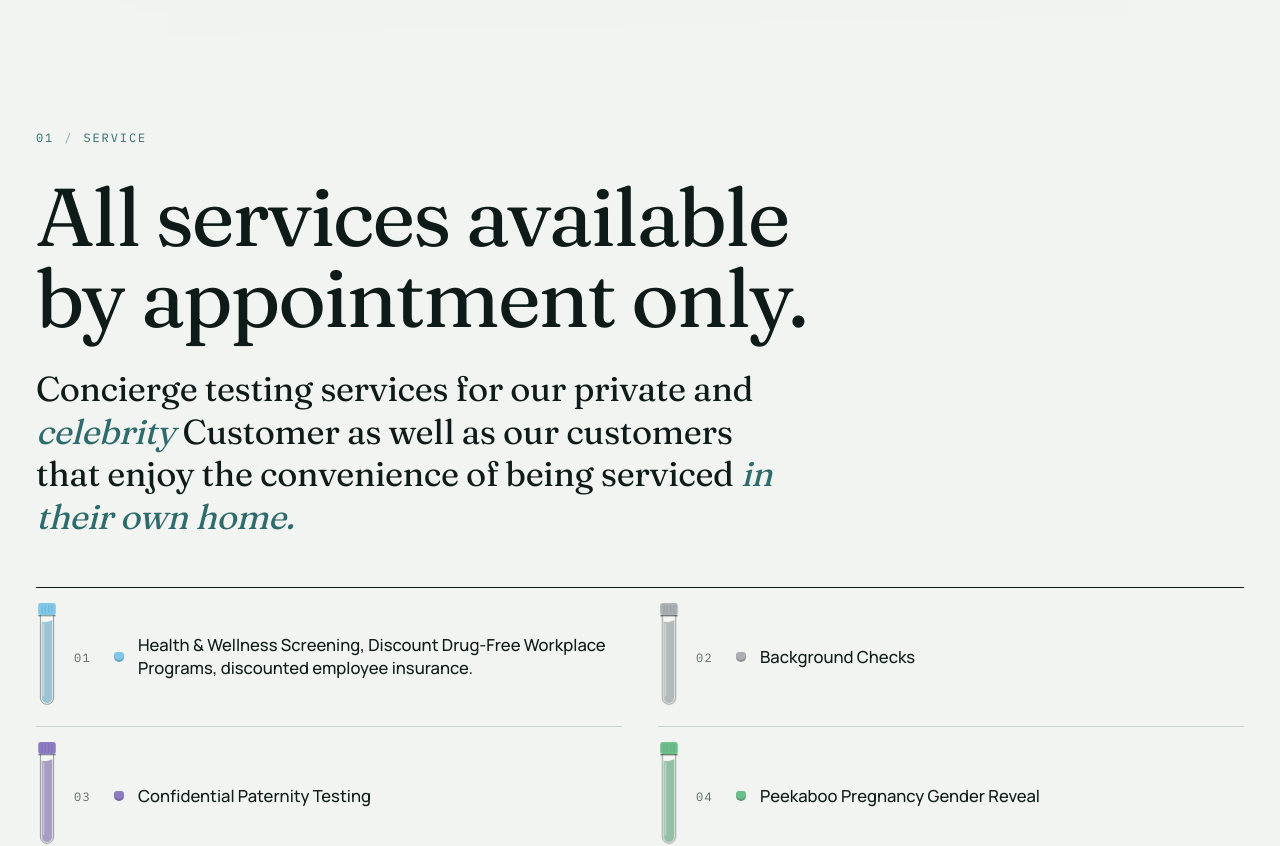
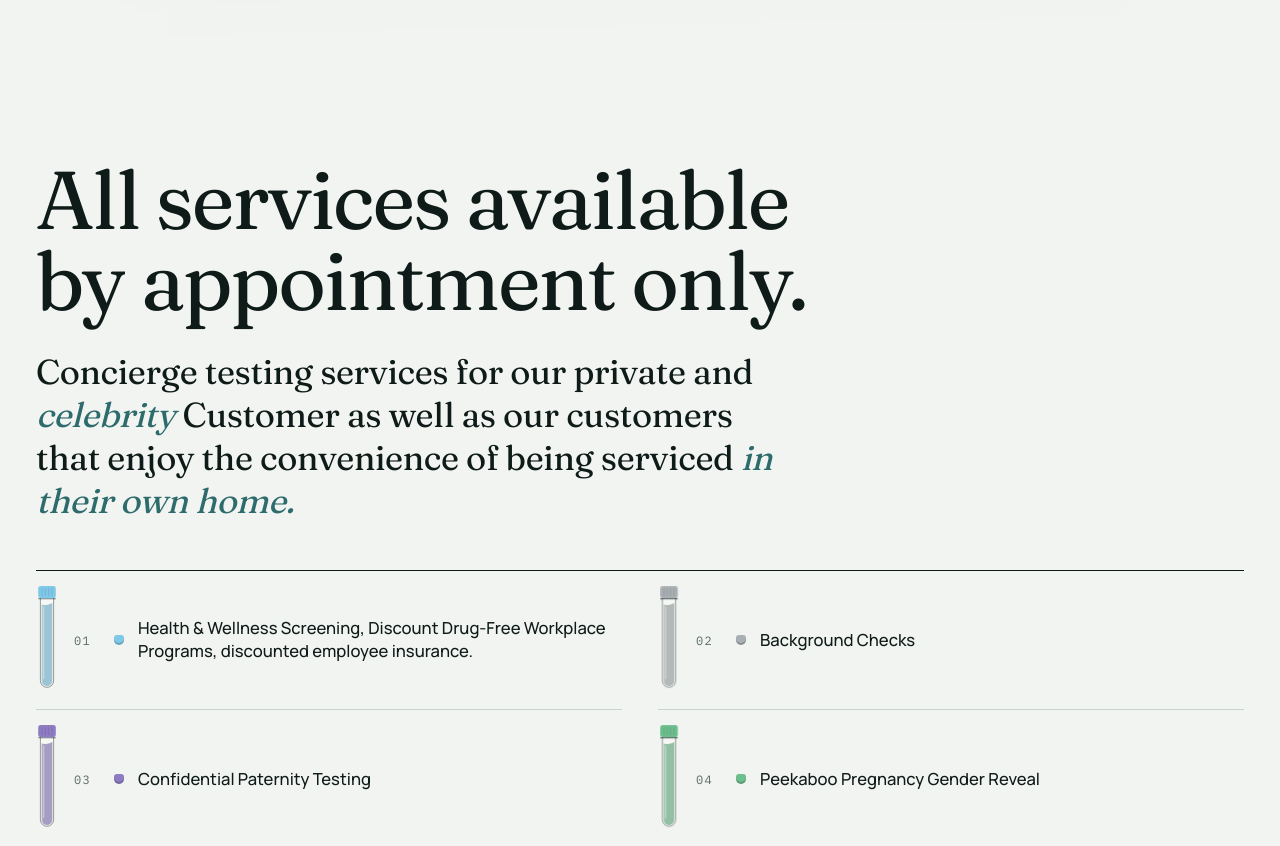
Before and after one commit to bytesplatform-org/mobile-lab-draws, a Next.js app: page / in a window 1280 px wide. Shown: the part 1660-2506 px from the top of the page. Built offline with nearby package versions, Linux system fonts and the light colour scheme.

Commit message:
Removed Useless numbering elements

```diff
--- a/app/styles/base.css
+++ b/app/styles/base.css
@@ -73,23 +73,6 @@ section { position: relative; }
 .night { background: var(--night); color: var(--line); }
 .sheet.arc { background: none; }
 
-/* A section's index label: 01 / SERVICE */
-.sheet-label {
-  display: flex;
-  align-items: center;
-  gap: 10px;
-  margin: 0 0 22px;
-  font-family: var(--f-mono);
-  font-size: var(--s-1);
-  font-weight: 400;
-  letter-spacing: 0.16em;
-  text-transform: uppercase;
-  line-height: 1.4;
-  color: var(--teal-ink);
-}
-.night .sheet-label, .on-night .sheet-label { color: var(--teal); }
-.sheet-label .sl-i { color: currentColor; }
-.sheet-label .sl-rule { opacity: 0.6; }
 
 /* Display headings */
 .h-xl { font-size: clamp(2.6rem, 6vw, 5.6rem); font-weight: 400; line-height: 0.98; letter-spacing: -0.02em; font-variation-settings: "SOFT" 40; }
--- a/app/styles/sections.css
+++ b/app/styles/sections.css
@@ -183,6 +183,7 @@ html.motion .rmap.is-live .rmap-ripple { animation: ripple 4.8s cubic-bezier(0.2
 
 /* ---------- CONTACT ---------- */
 .contact { display: grid; grid-template-columns: minmax(0, 1fr) minmax(0, 1.05fr); gap: 64px; align-items: start; }
+.ct-sub { margin-top: 12px; font-family: var(--f-display); font-style: italic; font-size: clamp(1.4rem, 2.2vw, 2rem); line-height: 1.1; color: var(--teal-ink); font-variation-settings: "SOFT" 100; }
 .ct-body { margin-top: 20px; max-width: 46ch; font-size: var(--s-4); color: var(--ink-dim); }
 .lines { margin-top: 32px; border-top: 1.5px solid var(--ink); }
 .cline { display: flex; align-items: center; justify-content: space-between; gap: 12px; padding: 14px 0; border-bottom: 1px solid var(--rule); }
--- a/app/styles/stories.css
+++ b/app/styles/stories.css
@@ -19,7 +19,6 @@
    a two-column list of tubes and the insurance note. Story (.is-story, set by
    ServicesStage at desktop widths with motion): one pinned screen. */
 .sv-wrap { display: grid; gap: 30px; }
-.sv-kicker .sheet-label { margin-bottom: 0; }
 .sv-kicker-lead { display: none; }
 .sv-lead { font-family: var(--f-display); font-weight: 400; font-size: clamp(2.6rem, 6.4vw, 5.8rem); line-height: 0.98; letter-spacing: -0.025em; max-width: 15ch; font-variation-settings: "SOFT" 50; }
 .sv-lw-mask { display: inline-block; overflow: hidden; vertical-align: bottom; padding: 0.06em 0 0.16em; margin: -0.06em 0 -0.16em; }
@@ -55,7 +54,8 @@ html.motion .services:has(.is-story) { padding: 0; }
 .is-story .sv-inner { height: 100%; }
 .is-story .sv-wrap { position: relative; display: block; height: 100%; max-width: none; padding: 0; }
 .is-story .sv-kicker { position: absolute; z-index: 4; top: calc(var(--nav-h) + 26px); left: var(--gl); right: var(--gr); display: flex; align-items: baseline; justify-content: space-between; gap: 24px; }
-.is-story .sv-kicker-lead { display: block; font-family: var(--f-display); font-size: clamp(1.3rem, 1.9vw, 1.8rem); line-height: 1.1; text-align: right; font-variation-settings: "SOFT" 50; }
+.is-story .sv-kicker-lead { display: block; font-family: var(--f-display); font-size: clamp(1.3rem, 1.9vw, 1.8rem); line-height: 1.1; font-variation-settings: "SOFT" 50; }
+.sv-kicker-lead::after { content: ""; display: block; width: 56px; height: 2px; margin-top: 12px; background: var(--teal-ink); }
 .is-story .sv-lead { position: absolute; inset: 0; z-index: 3; display: flex; flex-wrap: wrap; align-content: center; justify-content: center; column-gap: 0.24em; padding: 0 6vw; max-width: none; text-align: center; font-size: clamp(3.2rem, 8.6vw, 9.6rem); line-height: 0.96; pointer-events: none; }
 .is-story .sv-concierge { position: absolute; inset: 0; z-index: 3; display: flex; align-items: center; justify-content: center; max-width: none; padding: 0 max(8vw, calc((100vw - 1060px) / 2)); text-align: center; font-size: clamp(1.9rem, 3.5vw, 3.4rem); line-height: 1.16; pointer-events: none; }
 .is-story .sv-concierge { flex-wrap: wrap; column-gap: 0.26em; align-content: center; }
@@ -152,9 +152,8 @@ html.motion .drugs:has(.is-story) { padding-bottom: 0; padding-top: var(--arc-de
 .is-story .ds-inner, .is-story .ds-wrap { height: 100%; }
 .is-story .ds-wrap { max-width: none; padding: 0; }
 .is-story .ds-flow { display: none; }
-.is-story > .ds-inner > .ds-wrap > .sheet-label { position: absolute; top: calc(var(--nav-h) + 24px); left: var(--gl); z-index: 4; }
 .is-story .ds-title { position: absolute; inset: 0; z-index: 3; display: flex; flex-wrap: wrap; align-content: center; justify-content: center; column-gap: 0.24em; max-width: none; padding: 0 6vw; text-align: center; font-size: clamp(3.4rem, 9.6vw, 10.4rem); pointer-events: none; }
-.is-story .ds-kicker { display: block; position: absolute; z-index: 4; top: calc(var(--nav-h) + 50px); left: var(--gl); }
+.is-story .ds-kicker { display: block; position: absolute; z-index: 4; top: calc(var(--nav-h) + 30px); left: var(--gl); }
 .ds-kicker p { font-family: var(--f-display); font-size: clamp(1.3rem, 1.9vw, 1.8rem); line-height: 1; }
 .ds-kicker i { display: block; width: 56px; height: 2px; margin-top: 12px; background: var(--teal); }
 .is-story .ds-hours { position: absolute; z-index: 4; top: calc(var(--nav-h) + 30px); right: var(--gr); margin: 0; }
@@ -203,7 +202,6 @@ html.motion .drugs:has(.is-story) { padding-bottom: 0; padding-top: var(--arc-de
 .book { color: var(--line); }
 .bk-inner { position: relative; }
 .bk-top { display: grid; grid-template-columns: minmax(0, 1.1fr) minmax(0, 1fr); gap: 48px; align-items: end; margin-bottom: 30px; }
-.bk-head .sheet-label { margin-bottom: 14px; }
 .bk-readout { border-top: 1px solid var(--line-faint); padding-top: 14px; }
 .bk-time { display: flex; align-items: baseline; gap: 12px; font-family: var(--f-display); font-size: clamp(2.4rem, 4vw, 3.8rem); line-height: 1; font-variant-numeric: tabular-nums; color: var(--teal); }
 .bk-time .mono { color: var(--line-dim); }
--- a/components/home/Book.tsx
+++ b/components/home/Book.tsx
@@ -1,7 +1,6 @@
 import Image from "next/image";
 import type { CSSProperties } from "react";
 import { book } from "@/lib/content/site";
-import { SheetLabel } from "@/components/site/SheetHead";
 import { Phone } from "@/components/site/Icons";
 import BookRow from "./BookRow";
 import BookStory from "./BookStory";
@@ -21,7 +20,6 @@ export default function Book() {
       <BookStory
         head={
           <div className="bk-head">
-            <SheetLabel index={book.index}>{book.kicker}</SheetLabel>
             <h2 className="h-lg" id="book-title" data-reveal="lines">{book.label}</h2>
           </div>
         }
--- a/components/home/Contact.tsx
+++ b/components/home/Contact.tsx
@@ -2,7 +2,6 @@ import type { CSSProperties } from "react";
 import { business, contact } from "@/lib/content/site";
 import ArcBg from "@/components/site/ArcBg";
 import CopyButton from "@/components/site/CopyButton";
-import { SheetLabel } from "@/components/site/SheetHead";
 import { Pin } from "@/components/site/Icons";
 import AppointmentForm from "./AppointmentForm";
 
@@ -18,8 +17,8 @@ export default function Contact() {
       <div className="wrap">
         <div className="contact">
           <div>
-            <SheetLabel index={contact.index}>{contact.sub}</SheetLabel>
             <h2 className="h-xl" id="contact-title" data-reveal="lines">{contact.heading}</h2>
+            <p className="ct-sub" data-reveal="settle">{contact.sub}</p>
             <p className="ct-body" data-reveal="settle">{contact.body}</p>
             <div className="lines" data-reveal="settle" style={{ "--i": 1 } as CSSProperties}>
               <div className="cline">
--- a/components/home/Coverage.tsx
+++ b/components/home/Coverage.tsx
@@ -2,7 +2,6 @@ import type { CSSProperties } from "react";
 import { business, coverage } from "@/lib/content/site";
 import ArcBg from "@/components/site/ArcBg";
 import CopyButton from "@/components/site/CopyButton";
-import { SheetLabel } from "@/components/site/SheetHead";
 import RadiusMap from "./coverage/RadiusMap";
 import CredentialSeal from "./coverage/CredentialSeal";
 
@@ -23,7 +22,6 @@ export default function Coverage() {
             <RadiusMap pin={coverage.pin} ring={coverage.ring} />
           </figure>
           <div className="cv-copy">
-            <SheetLabel index={coverage.index}>{coverage.ring}</SheetLabel>
             <h2 className="h-xl" id="coverage-title" data-reveal="lines">{coverage.headline}</h2>
             <p className="cv-radius" data-reveal="settle" style={{ "--i": 1 } as CSSProperties}>
               <span className="cap-dot" data-cap="grey" aria-hidden="true" />
--- a/components/home/DrugScreens.tsx
+++ b/components/home/DrugScreens.tsx
@@ -1,7 +1,6 @@
 import { Fragment } from "react";
 import { drugScreens } from "@/lib/content/site";
 import ArcBg from "@/components/site/ArcBg";
-import { SheetLabel } from "@/components/site/SheetHead";
 import DrugStage from "./drug/DrugStage";
 import Callouts from "./drug/Callouts";
 import FlowCloud from "./drug/FlowCloud";
@@ -43,7 +42,6 @@ export default function DrugScreens() {
       <ArcBg tone="night" />
       <DrugStage>
         <div className="wrap ds-wrap">
-          <SheetLabel index={drugScreens.index}>{drugScreens.label}</SheetLabel>
           <h2 className="ds-title" id="drugs-title">
             {drugScreens.title.split(" ").map((w, i) => (
               <Fragment key={i}>
--- a/components/home/Services.tsx
+++ b/components/home/Services.tsx
@@ -1,6 +1,5 @@
 import { Fragment, type CSSProperties } from "react";
 import { services } from "@/lib/content/site";
-import { SheetLabel } from "@/components/site/SheetHead";
 import ServicesStage from "./ServicesStage";
 import Tube from "./Tube";
 
@@ -31,19 +30,18 @@ export default function Services() {
     <section className="sheet paper services" id={services.id} data-sheet={services.id} data-tone="paper" aria-labelledby="services-title">
       <ServicesStage>
         <div className="wrap sv-wrap">
-          <div className="sv-kicker" data-sv-kicker>
-            <SheetLabel as="h2" index={services.index} id="services-title">{services.label}</SheetLabel>
-            <p className="sv-kicker-lead" aria-hidden="true">{services.lead}</p>
+          <div className="sv-kicker" data-sv-kicker aria-hidden="true">
+            <p className="sv-kicker-lead">{services.lead}</p>
           </div>
 
-          <p className="sv-lead" data-sv-lead>
+          <h2 className="sv-lead" id="services-title" data-sv-lead>
             {services.lead.split(" ").map((w, i) => (
               <Fragment key={i}>
                 {i > 0 && " "}
                 <span className="sv-lw-mask"><span className="sv-lw" data-sv-lw>{w}</span></span>
               </Fragment>
             ))}
-          </p>
+          </h2>
 
           <p className="sv-concierge" data-sv-concierge>
             {conciergeWords.map((w, i) => (
--- a/components/home/Treatment.tsx
+++ b/components/home/Treatment.tsx
@@ -2,7 +2,6 @@ import type { CSSProperties, ReactNode } from "react";
 import { treatment, type IconName } from "@/lib/content/site";
 import ArcBg from "@/components/site/ArcBg";
 import ScrubText from "@/components/site/ScrubText";
-import { SheetLabel } from "@/components/site/SheetHead";
 import { Arrow } from "@/components/site/Icons";
 import TreatmentFlow from "./TreatmentFlow";
 
@@ -40,7 +39,7 @@ export default function Treatment() {
       <div className="wrap" data-parallax>
         <div className="tr-top">
           <div className="tr-copy">
-            <SheetLabel as="h2" index={treatment.index} id="treatment-title">{treatment.label}</SheetLabel>
+            <h2 className="sr-only" id="treatment-title">{treatment.label}</h2>
             <ScrubText className="tr-body" text={treatment.body} lit={treatment.facilities} />
           </div>
           <ul className="tr-fac" aria-hidden="true">
--- a/components/site/SheetHead.tsx
+++ b/components/site/SheetHead.tsx
@@ -12,18 +12,3 @@ export function MaskLines({ lines }: { lines: ReactNode[] }) {
     </>
   );
 }
-
-/**
- * A section's index label, small above its heading: `01 / SERVICE`. The
- * number is structural; the words are the copy's own. Renders as `as`
- * (an h2 where the section has no client heading of its own).
- */
-export function SheetLabel({ index, children, as: Tag = "div", id }: { index?: string; children: ReactNode; as?: "div" | "h2" | "p"; id?: string }) {
-  return (
-    <Tag className="sheet-label" data-reveal="settle" id={id}>
-      {index && <span className="sl-i">{index}</span>}
-      {index && <span className="sl-rule" aria-hidden="true">/</span>}
-      <span>{children}</span>
-    </Tag>
-  );
-}
--- a/lib/content/site.ts
+++ b/lib/content/site.ts
@@ -189,8 +189,6 @@ export type Tube = { text: string; cap: Cap };
 
 export const services = {
   id: "services",
-  index: "01",
-  label: "SERVICE",
   lead: "All services available by appointment only.",
   concierge: "Concierge testing services for our private and celebrity Customer as well as our customers that enjoy the convenience of being serviced in their own home.",
   /** Words of the concierge line that light in teal as they're read. */
@@ -220,9 +218,6 @@ export type ShapeKey = "cup" | "shield" | "swab" | "breath" | "stopwatch" | "sal
 
 export const drugScreens = {
   id: "drug-screens",
-  index: "02",
-  /** Structural label, from the title's own words. */
-  label: "Drug Screen",
   title: "DOT & NON DOT Drug Screen",
   hours: "24-hour service available by appointment",
   soon: "COMING SOON",
@@ -251,8 +246,7 @@ export type IconName = "flask" | "shield" | "swab" | "helix" | "van" | "strip" |
 
 export const treatment = {
   id: "treatment",
-  index: "03",
-  /** Structural label, after the H1's own words. */
+  /** The section's heading for screen readers (it has none on the page), after the H1's own words. */
   label: "Addiction treatment centers",
   body: "We provide professional laboratory and screening support for Detox, Residential Care, MAT programs, Addiction Treatment Centers, Behavioral Health Practices, Psychiatric Providers, and Outpatient Facilities.",
   facilities: [
@@ -310,9 +304,6 @@ export type BookItem = {
 
 export const book = {
   id: "book",
-  index: "04",
-  /** Structural: the nav's name for this section. */
-  kicker: "Book",
   label: "All Services",
   tabs: [
     "All Services",
@@ -424,7 +415,6 @@ export const book = {
 
 export const coverage = {
   id: "coverage",
-  index: "05",
   headline: "Drug screening & mobile lab work covering all South, GA",
   radius: "Specimens pick up or drop off: 30-mile radius",
   pin: "Fayetteville",
@@ -491,7 +481,6 @@ export const gallery = {
 
 export const contact = {
   id: "contact",
-  index: "06",
   heading: "Contact Us",
   sub: "By appointments Only",
   body: "We are true to our customers, please make an appointment for service. Be sure to provide your name, phone number and the service that's being requested. Thank you",
```
